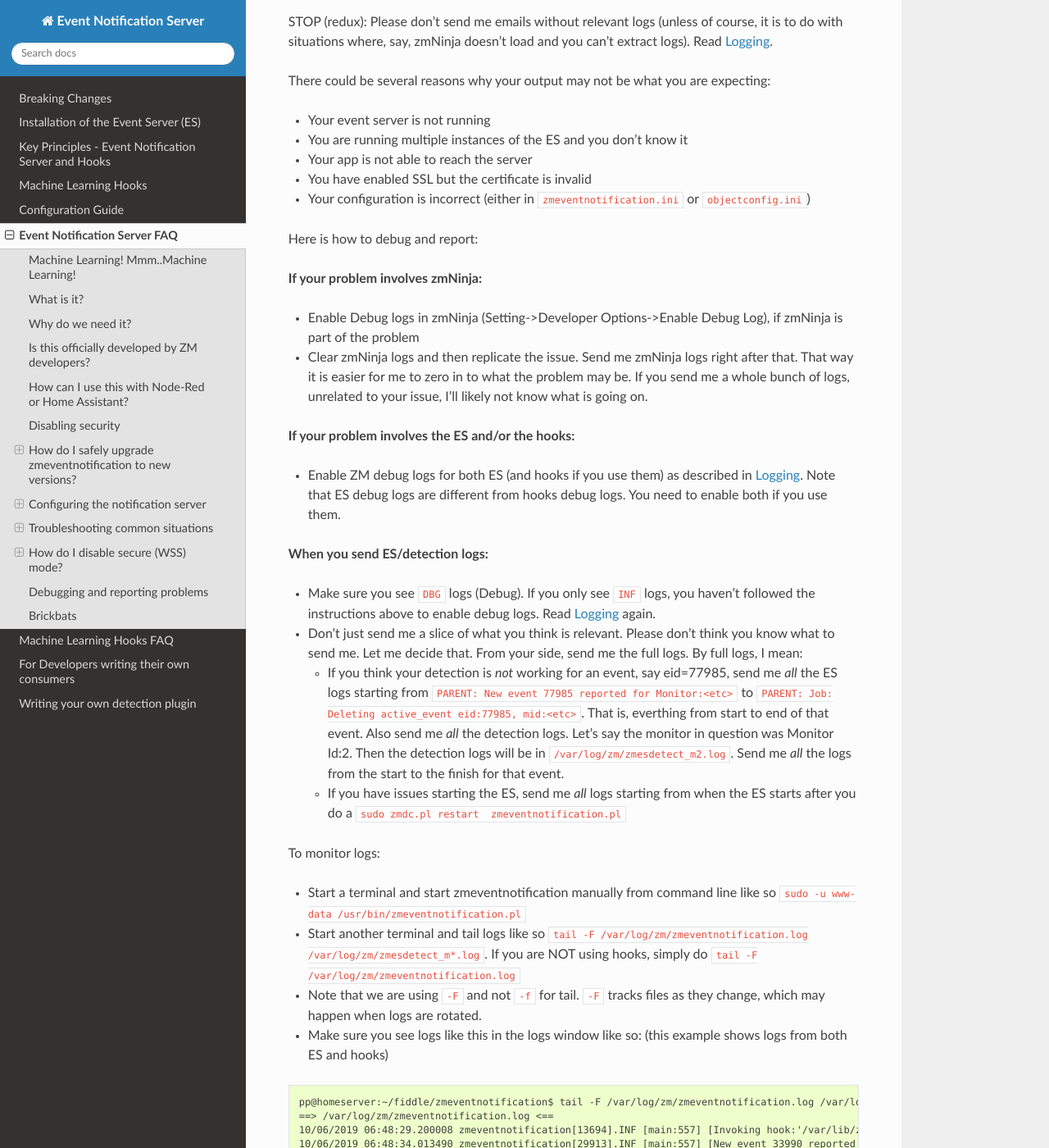
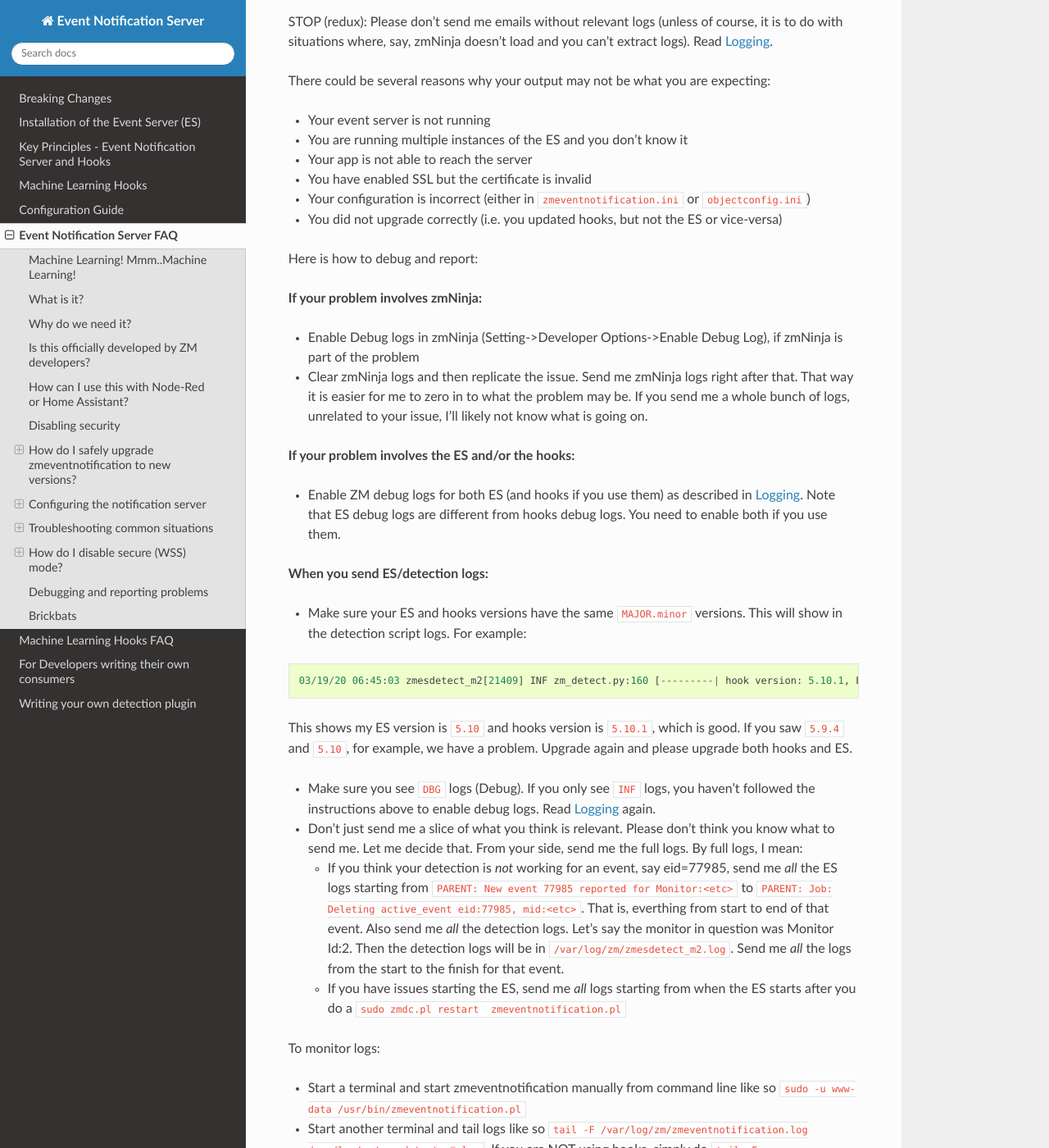
Before and after one commit to ZoneMinder/zmeventnotification, a Sphinx documentation site: the page built from docs/guides/es_faq.rst, in a window 1280 px wide and 1400 px high, scrolled down 10669 px. Shown: the whole window at 82% size. Built offline with Sphinx 7.4.7 and the Read the Docs theme 2.0.0, drawn with Linux system fonts in a browser that asks for light colours.

Commit message:
more doc notes

```diff
--- a/docs/guides/breaking.rst
+++ b/docs/guides/breaking.rst
@@ -66,7 +66,7 @@ Version 4.1 onwards
 ~~~~~~~~~~~~~~~~~~~~
 - Hook versions will now always be ``<ES version>.x``, so in this case ``4.1.x``
 - Hooks have now migrated to using a `proper python ZM logger module <https://pypi.org/project/pyzmutils/>`__ so it better integrates with ZM logging
-- To view detection logs, you now need to follow the standard ZM logging process. See :ref:`hooks-logging` documentation for more details)
+- To view detection logs, you now need to follow the standard ZM logging process. See :ref:`es-hooks-logging` documentation for more details)
 - You no longer have to manually install python requirements, the setup process should automatically install them
 - If you are using MQTT and your  ``MQTT:Simple`` library was installed a while ago, you may need to update it. A new ``login`` method was added
   to that library on Dec 2018 which is required (`ref <https://github.com/Juerd/Net-MQTT-Simple/blob/cf01b43c27893a07185d4b58ff87db183d08b0e9/Changes#L21>`__)
--- a/docs/guides/es_faq.rst
+++ b/docs/guides/es_faq.rst
@@ -474,7 +474,7 @@ of the configuration file. **Remember to ensure that your EventServer
 URL in zmNinja does NOT use wss too - change it to ws**
 
 
-.. _hooks-logging:
+.. _es-hooks-logging:
 
 Logging
 ~~~~~~~~~
@@ -518,7 +518,7 @@ the `common problems <#troubleshooting-common-situations>`__ and have
 followed *every step* of the `install guide <#how-do-i-install-it>`__
 and in sequence. I can't emphasize how important it is to be diligent.
 
-STOP (redux): Please don't send me emails without relevant logs (unless of course, it is to do with situations where, say, zmNinja doesn't load and you can't extract logs). Read :ref:`hooks-logging`.
+STOP (redux): Please don't send me emails without relevant logs (unless of course, it is to do with situations where, say, zmNinja doesn't load and you can't extract logs). Read :ref:`es-hooks-logging`.
 
 There could be several reasons why your output may not be what you are expecting:
 
@@ -527,6 +527,7 @@ There could be several reasons why your output may not be what you are expecting
 -  Your app is not able to reach the server
 -  You have enabled SSL but the certificate is invalid
 -  Your configuration is incorrect (either in ``zmeventnotification.ini`` or ``objectconfig.ini``)
+-  You did not upgrade correctly (i.e. you updated hooks, but not the ES or vice-versa)
 
 Here is how to debug and report:
 
@@ -539,11 +540,20 @@ Here is how to debug and report:
 
 **If your problem involves the ES and/or the hooks:**
 
-- Enable ZM debug logs for both ES (and hooks if you use them) as described in :ref:`hooks-logging`. Note that ES debug logs are different from hooks debug logs. You need to enable both if you use them.
+- Enable ZM debug logs for both ES (and hooks if you use them) as described in :ref:`es-hooks-logging`. Note that ES debug logs are different from hooks debug logs. You need to enable both if you use them.
 
 **When you send ES/detection logs:**
 
-- Make sure you see ``DBG`` logs (Debug). If you only see ``INF`` logs, you haven't followed the instructions above to enable debug logs. Read :ref:`hooks-logging` again.
+- Make sure your ES and hooks versions have the same ``MAJOR.minor`` versions. This will show in the detection script logs. For example:
+
+::
+
+  03/19/20 06:45:03 zmesdetect_m2[21409] INF zm_detect.py:160 [---------| hook version: 5.10.1, ES version: 5.10 |------------]
+
+This shows my ES version is ``5.10`` and hooks version  is ``5.10.1``, which is good. If you saw ``5.9.4`` and ``5.10``, for example, we have a problem. Upgrade again and please upgrade both hooks and ES.
+
+
+- Make sure you see ``DBG`` logs (Debug). If you only see ``INF`` logs, you haven't followed the instructions above to enable debug logs. Read :ref:`es-hooks-logging` again.
 - Don't just send me a slice of what you think is relevant. Please don't think you know what to send me. Let me decide that. From your side, send me the full logs. By full logs, I mean:
 
   - If you think your detection is *not* working for an event, say eid=77985, send me *all* the ES logs starting from ``PARENT: New event 77985 reported for Monitor:<etc>`` to ``PARENT: Job: Deleting active_event eid:77985, mid:<etc>``. That is, everthing from start to end of that event. Also send me *all* the detection logs. Let's say the monitor in question was Monitor Id:2. Then the detection logs will be in ``/var/log/zm/zmesdetect_m2.log``. Send me *all* the logs from the start to the finish for that event.
--- a/docs/guides/hooks.rst
+++ b/docs/guides/hooks.rst
@@ -70,7 +70,7 @@ Option 1: Automatic install
 
   .. important::
 
-  However you choose to install openCV, you need a minimum version of `4.1.1`. Using a version below that will very likely not work.
+    However you choose to install openCV, you need a minimum version of `4.1.1`. Using a version below that will very likely not work.
 
 
 Installing OpenCV: Using the pip package (Easy, but not recommended)
@@ -194,7 +194,7 @@ Troubleshooting
    questions without investigating logs yourself
 -  Always run ``zm_event_start.sh`` in manual mode first to make sure it
    works
--  Make sure you've set up debug logging as described in :ref:`hooks-logging`
+-  Make sure you've set up debug logging as described in :ref:`es-hooks-logging`
 -  One of the big reasons why object detection fails is because the hook
    is not able to download the image to check. This may be because your
    ZM version is old or other errors. Some common issues:
--- a/docs/guides/hooks_faq.rst
+++ b/docs/guides/hooks_faq.rst
@@ -20,7 +20,7 @@ How do the hooks actually invoke object detection?
 
 How To Debug Issues
 ---------------------
-* Refer to :ref:`hooks-logging`
+* Refer to :ref:`es-hooks-logging`
 
 
 It looks like when ES invokes the hooks, it misses objects, but when I run it manually, it detects it just fine
```
